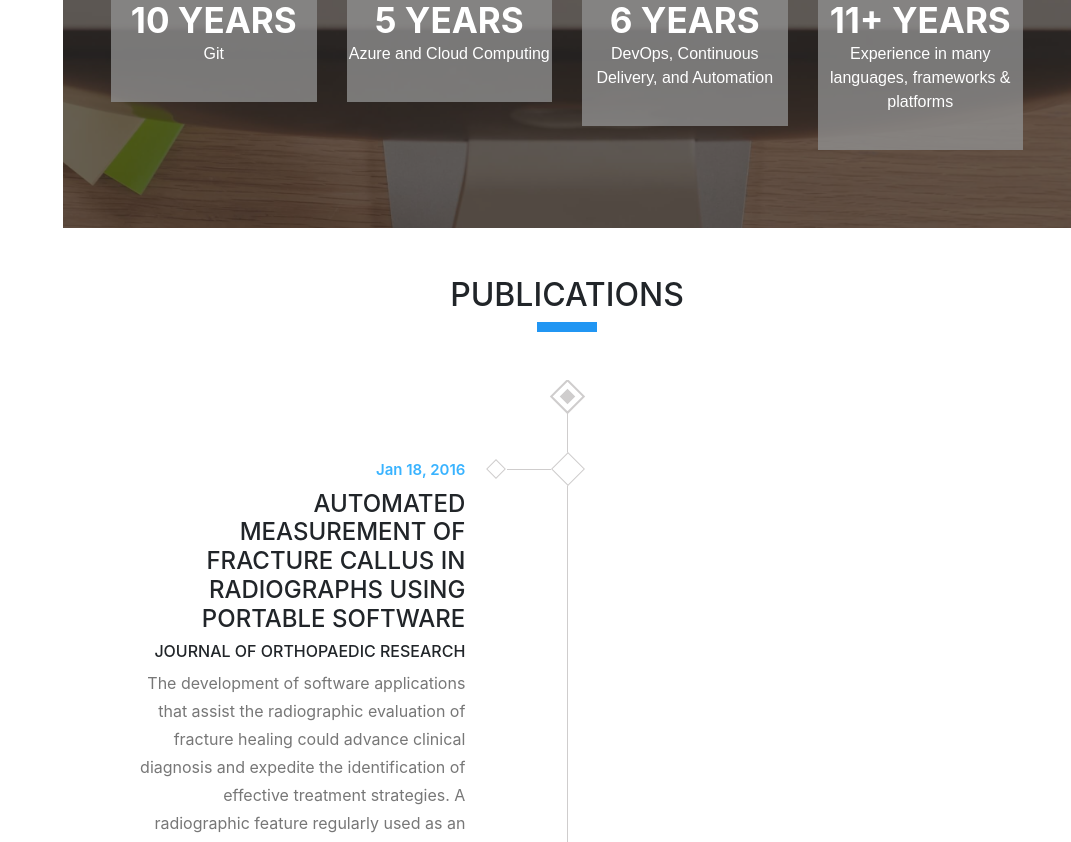
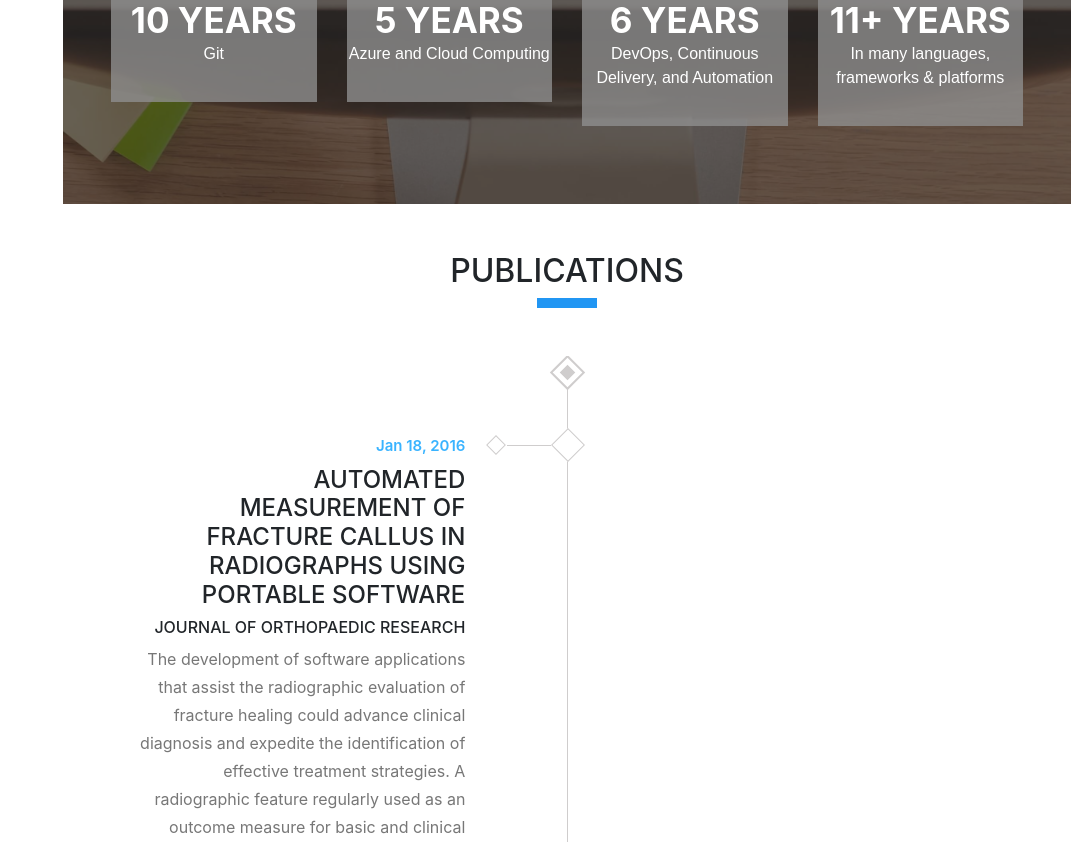
Before and after one commit to StephenMP/StephenMP.github.io, a website with bundled scripts: page index.html in a window 1280 px wide. Shown: the part 4434-5276 px from the top of the page, without its empty margins (209-1280 px from the left). Built offline with nearby package versions, Linux system fonts and the light colour scheme; a web font is replaced by a local one.

Commit message:
Better wording

```diff
--- a/index.html
+++ b/index.html
@@ -403,7 +403,7 @@ License URL: https://creativecommons.org/licenses/by/4.0/
             <div class="skill-item">
               <i class="fa fa-code fa-5x"></i>
               <h2>11+ Years</h2>
-              <p>Experience in many languages, frameworks & platforms</p>
+              <p>In many languages, frameworks & platforms</p>
             </div>
           </div>
         </div>
```
